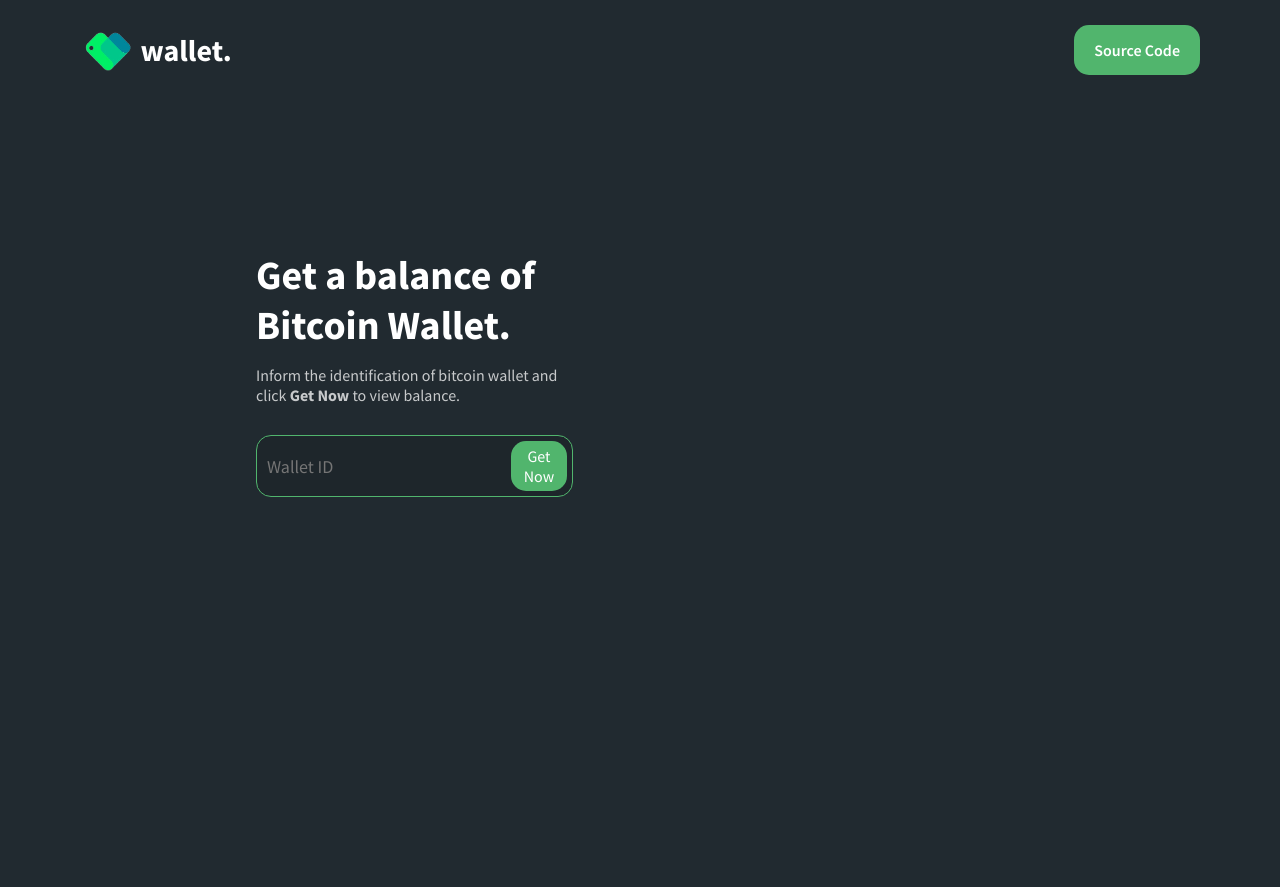
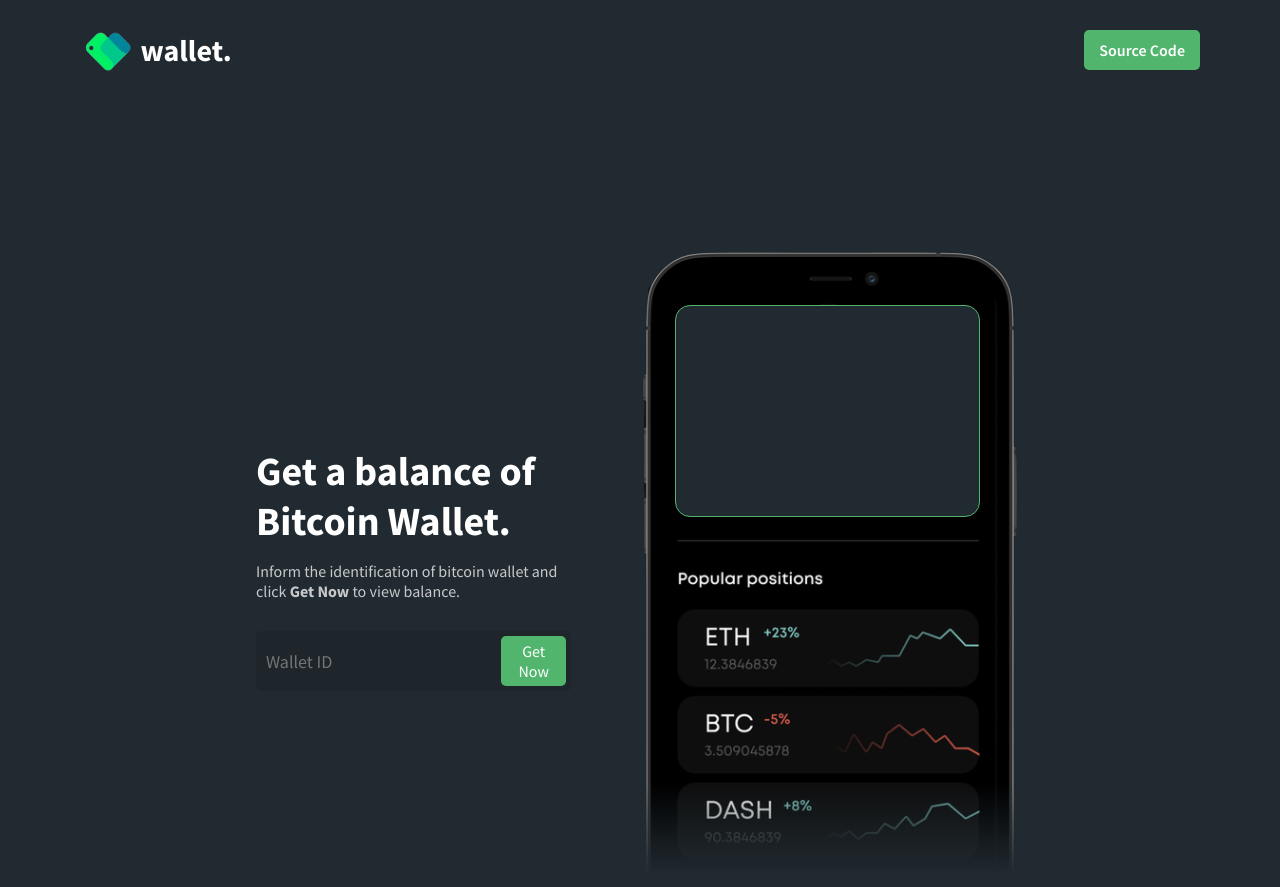
Before and after one commit to wilmacedo/klevar-challenge, a React (Create React App) app: page / in a window 1280 px wide. Before the commit the page ends 800 px from the top, so only its background shows below. Built offline with nearby package versions, Linux system fonts and the light colour scheme.

Commit message:
Phone Component and styles init

```diff
--- a/src/pages/Home/index.js
+++ b/src/pages/Home/index.js
@@ -2,20 +2,27 @@ import React, { useState } from 'react';
 
 import {
   Button,
-  Container, InputContainer
+  Container,
+  InputContainer,
+  PhoneCard,
+  PhoneContainer,
+  PhoneGradient
 } from './styles';
 
 import Navbar from '../components/Navbar';
+import Phone from '../../assets/phone.png';
 
 const Home = () => {
   const [wallet, setWallet] = useState(null);
+  const buttonName = 'Get Now';
 
   return (
     <>
       <Navbar />
       <Container>
+        <div>
           <h1>Get a balance of<br />Bitcoin Wallet.</h1>
-        <span>Inform the identification of bitcoin wallet and<br />click <strong>Get Now</strong> to view balance.</span>
+          <span>Inform the identification of bitcoin wallet and<br />click <strong>{buttonName}</strong> to view balance.</span>
           <InputContainer>
             <input
               type="text"
@@ -25,8 +32,14 @@ const Home = () => {
                 if (!isNaN(event.target.value)) setWallet(event.target.value);
               }}
             />
-          <Button>Get Now</Button>
+            <Button>{buttonName}</Button>
           </InputContainer>
+        </div>
+        <PhoneContainer>
+          <img src={Phone} alt="Phone" />
+          <PhoneGradient />
+          <PhoneCard />
+        </PhoneContainer>
       </Container>
     </>
   );
--- a/src/pages/Home/styles.js
+++ b/src/pages/Home/styles.js
@@ -2,7 +2,11 @@ import { transparentize } from 'polished';
 import styled from 'styled-components';
 
 export const Container = styled.div`
-  padding: 150px 25% 0;
+  padding: 50px 25% 0;
+  display: flex;
+  flex-direction: row;
+  justify-content: space-between;
+  align-items: center;
 
   @media (max-width: 1440px) {
     padding: 150px 20% 0;
@@ -28,8 +32,8 @@ export const InputContainer = styled.div`
   flex-direction: row;
   justify-content: space-between;
   background-color: ${props => transparentize(.9, props.theme.dark)};
-  border: 1px solid ${props => props.theme.primary};
-  border-radius: 15px;
+  /* border: 1px solid ${props => props.theme.primary}; */
+  border-radius: 5px;
   padding: 5px 5px 5px 10px;
   margin-top: 30px;
   width: 300px;
@@ -49,12 +53,12 @@ export const InputContainer = styled.div`
   }
 
   &:hover {
-    box-shadow: 0 1px 6px ${props => transparentize(.7, props.theme.primary)};
+    box-shadow: 0 1px 6px ${props => transparentize(.8, props.theme.dark)};
   }
 `;
 
 export const Button = styled.div`
-  padding: 5px;
+  padding: 5px 10px;
   display: flex;
   align-items: center;
   justify-content: center;
@@ -64,9 +68,32 @@ export const Button = styled.div`
   font-size: 16px;
   cursor: pointer;
   transition: .2s ease;
-  border-radius: 15px;
+  border-radius: 5px;
 
   &:hover {
     box-shadow: 0 1px 6px ${props => transparentize(.1, props.theme.primary)};
   }
 `;
+
+export const PhoneContainer = styled.div`
+  position: relative;
+`;
+
+export const PhoneGradient = styled.div`
+  position: absolute;
+  bottom: 13px;
+  width: 100%;
+  height: 90px;
+  background: linear-gradient(180deg, rgba(0,0,0,0) 0%, rgba(33,42,48,1) 100%);
+`;
+
+export const PhoneCard = styled.div`
+  position: absolute;
+  top: 55px;
+  right: 44px;
+  background-color: ${props => props.theme.background};
+  border: 1px solid ${props => props.theme.primary};
+  border-radius: 15px;
+  height: 210px;
+  width: 79%;
+`;
--- a/src/pages/components/Navbar/styles.js
+++ b/src/pages/components/Navbar/styles.js
@@ -47,10 +47,10 @@ export const LogoContainer = styled.div`
 `;
 
 export const Button = styled.div`
-  padding: 15px 20px;
+  padding: 10px 15px;
   background-color: ${props => props.theme.primary};
   color: ${props => props.theme.light};
-  border-radius: 15px;
+  border-radius: 5px;
   font-weight: 600;
   cursor: pointer;
   transition: .2s ease;
```
Also changed, not shown: src/assets/phone.png (added). Lines whose indentation alone changed are shown as unchanged.
